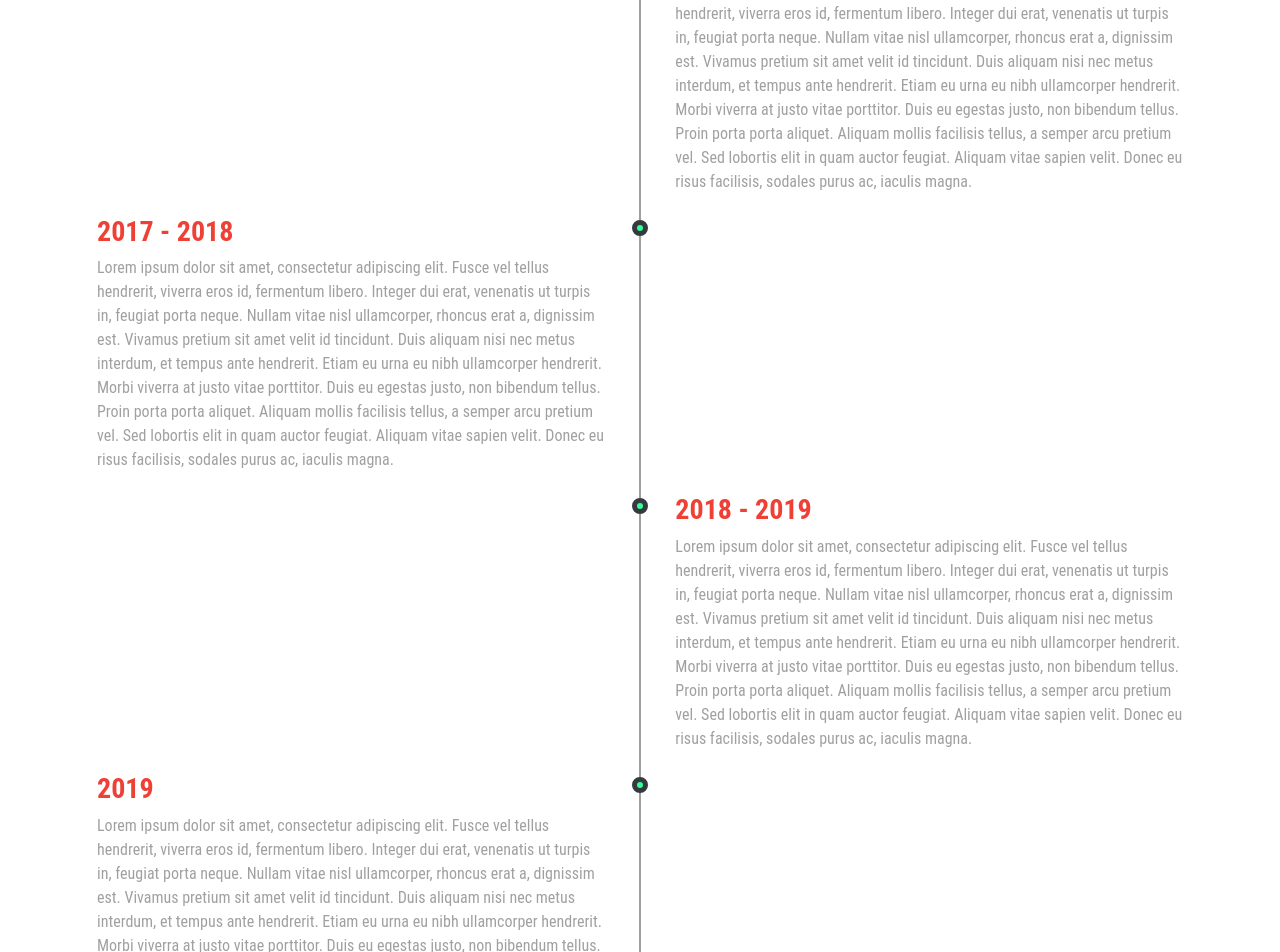
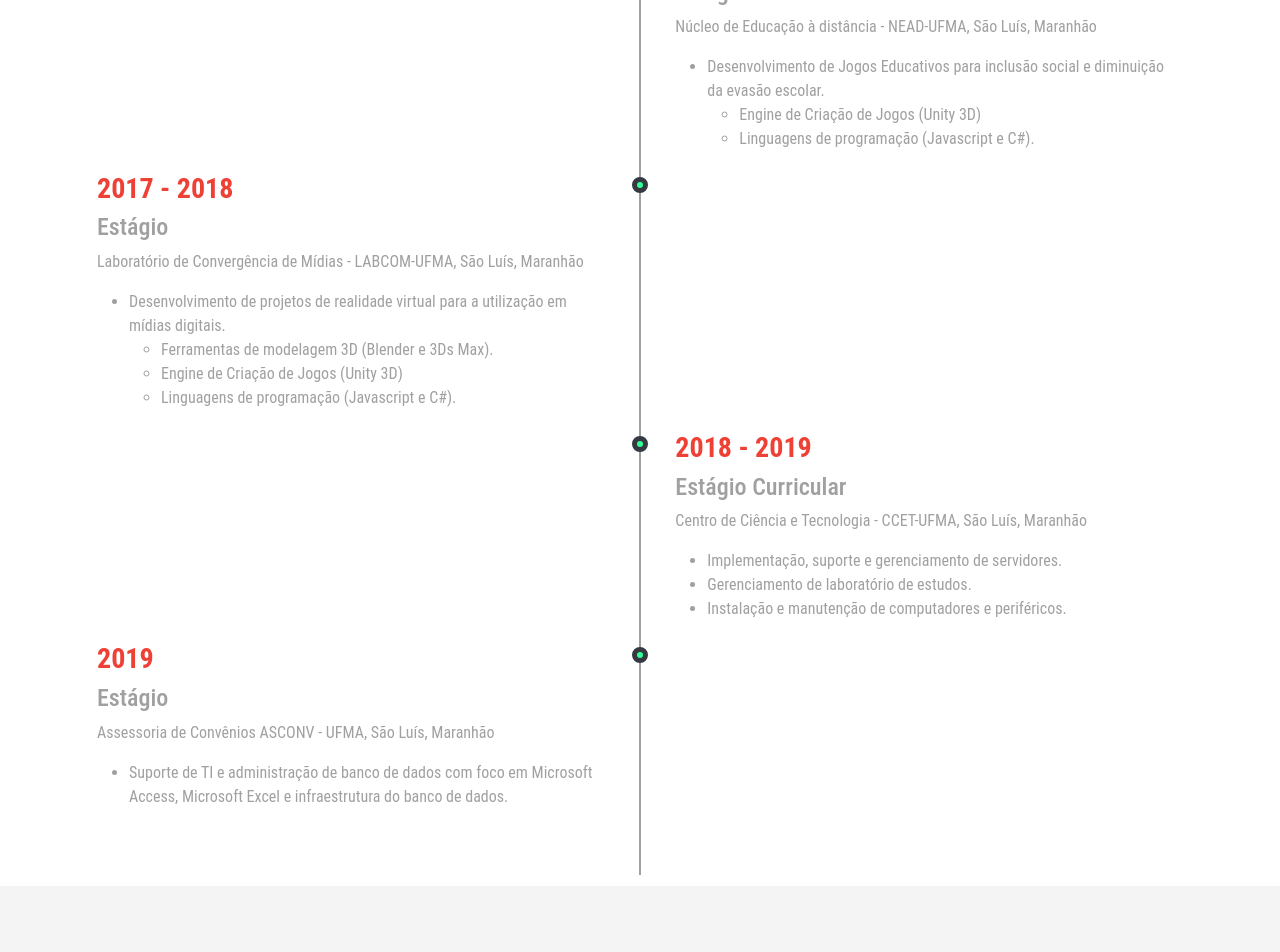
Before and after one commit to itsimoes/portfolio, a React (Create React App) app: page / in a window 1280 px wide. Shown: the part 2160-3112 px from the top of the page. Built offline with nearby package versions, Linux system fonts and the light colour scheme.

Commit message:
Ready to deploy

```diff
--- a/src/components/Experience.js
+++ b/src/components/Experience.js
@@ -11,19 +11,20 @@ const Experience = () => {
           <div className="marker"></div>
           <div className="timeline-content">
             <h3>2016 - 2017</h3>
+            <h4>Estágio</h4>
             <p>
-              Lorem ipsum dolor sit amet, consectetur adipiscing elit. Fusce vel
-              tellus hendrerit, viverra eros id, fermentum libero. Integer dui
-              erat, venenatis ut turpis in, feugiat porta neque. Nullam vitae
-              nisl ullamcorper, rhoncus erat a, dignissim est. Vivamus pretium
-              sit amet velit id tincidunt. Duis aliquam nisi nec metus interdum,
-              et tempus ante hendrerit. Etiam eu urna eu nibh ullamcorper
-              hendrerit. Morbi viverra at justo vitae porttitor. Duis eu egestas
-              justo, non bibendum tellus. Proin porta porta aliquet. Aliquam
-              mollis facilisis tellus, a semper arcu pretium vel. Sed lobortis
-              elit in quam auctor feugiat. Aliquam vitae sapien velit. Donec eu
-              risus facilisis, sodales purus ac, iaculis magna.
+              Núcleo de Educação à distância - NEAD-UFMA, São Luís, Maranhão
             </p>
+            <ul>
+              <li>
+                Desenvolvimento de Jogos Educativos para inclusão social e
+                diminuição da evasão escolar.
+              </li>
+              <ul>
+                <li>Engine de Criação de Jogos (Unity 3D)</li>
+                <li>Linguagens de programação (Javascript e C#).</li>
+              </ul>
+            </ul>
           </div>
         </div>
         {/* - */}
@@ -31,19 +32,22 @@ const Experience = () => {
           <div className="marker"></div>
           <div className="timeline-content">
             <h3>2017 - 2018</h3>
+            <h4>Estágio</h4>
             <p>
-              Lorem ipsum dolor sit amet, consectetur adipiscing elit. Fusce vel
-              tellus hendrerit, viverra eros id, fermentum libero. Integer dui
-              erat, venenatis ut turpis in, feugiat porta neque. Nullam vitae
-              nisl ullamcorper, rhoncus erat a, dignissim est. Vivamus pretium
-              sit amet velit id tincidunt. Duis aliquam nisi nec metus interdum,
-              et tempus ante hendrerit. Etiam eu urna eu nibh ullamcorper
-              hendrerit. Morbi viverra at justo vitae porttitor. Duis eu egestas
-              justo, non bibendum tellus. Proin porta porta aliquet. Aliquam
-              mollis facilisis tellus, a semper arcu pretium vel. Sed lobortis
-              elit in quam auctor feugiat. Aliquam vitae sapien velit. Donec eu
-              risus facilisis, sodales purus ac, iaculis magna.
+              Laboratório de Convergência de Mídias - LABCOM-UFMA, São Luís,
+              Maranhão
             </p>
+            <ul>
+              <li>
+                Desenvolvimento de projetos de realidade virtual para a
+                utilização em mídias digitais.
+              </li>
+              <ul>
+                <li> Ferramentas de modelagem 3D (Blender e 3Ds Max).</li>
+                <li>Engine de Criação de Jogos (Unity 3D)</li>
+                <li>Linguagens de programação (Javascript e C#).</li>
+              </ul>
+            </ul>
           </div>
         </div>
         {/* - */}
@@ -51,19 +55,15 @@ const Experience = () => {
           <div className="marker"></div>
           <div className="timeline-content">
             <h3>2018 - 2019</h3>
+            <h4>Estágio Curricular</h4>
             <p>
-              Lorem ipsum dolor sit amet, consectetur adipiscing elit. Fusce vel
-              tellus hendrerit, viverra eros id, fermentum libero. Integer dui
-              erat, venenatis ut turpis in, feugiat porta neque. Nullam vitae
-              nisl ullamcorper, rhoncus erat a, dignissim est. Vivamus pretium
-              sit amet velit id tincidunt. Duis aliquam nisi nec metus interdum,
-              et tempus ante hendrerit. Etiam eu urna eu nibh ullamcorper
-              hendrerit. Morbi viverra at justo vitae porttitor. Duis eu egestas
-              justo, non bibendum tellus. Proin porta porta aliquet. Aliquam
-              mollis facilisis tellus, a semper arcu pretium vel. Sed lobortis
-              elit in quam auctor feugiat. Aliquam vitae sapien velit. Donec eu
-              risus facilisis, sodales purus ac, iaculis magna.
+              Centro de Ciência e Tecnologia - CCET-UFMA, São Luís, Maranhão
             </p>
+            <ul>
+              <li>Implementação, suporte e gerenciamento de servidores.</li>
+              <li>Gerenciamento de laboratório de estudos.</li>
+              <li>Instalação e manutenção de computadores e periféricos.</li>
+            </ul>
           </div>
         </div>
         {/* - */}
@@ -71,19 +71,15 @@ const Experience = () => {
           <div className="marker"></div>
           <div className="timeline-content">
             <h3>2019</h3>
-            <p>
-              Lorem ipsum dolor sit amet, consectetur adipiscing elit. Fusce vel
-              tellus hendrerit, viverra eros id, fermentum libero. Integer dui
-              erat, venenatis ut turpis in, feugiat porta neque. Nullam vitae
-              nisl ullamcorper, rhoncus erat a, dignissim est. Vivamus pretium
-              sit amet velit id tincidunt. Duis aliquam nisi nec metus interdum,
-              et tempus ante hendrerit. Etiam eu urna eu nibh ullamcorper
-              hendrerit. Morbi viverra at justo vitae porttitor. Duis eu egestas
-              justo, non bibendum tellus. Proin porta porta aliquet. Aliquam
-              mollis facilisis tellus, a semper arcu pretium vel. Sed lobortis
-              elit in quam auctor feugiat. Aliquam vitae sapien velit. Donec eu
-              risus facilisis, sodales purus ac, iaculis magna.
-            </p>
+            <h4>Estágio</h4>
+            <p>Assessoria de Convênios ASCONV - UFMA, São Luís, Maranhão</p>
+            <ul>
+              <li>
+                Suporte de TI e administração de banco de dados com foco em
+                Microsoft Access, Microsoft Excel e infraestrutura do banco de
+                dados.
+              </li>
+            </ul>
           </div>
         </div>
       </div>
```
